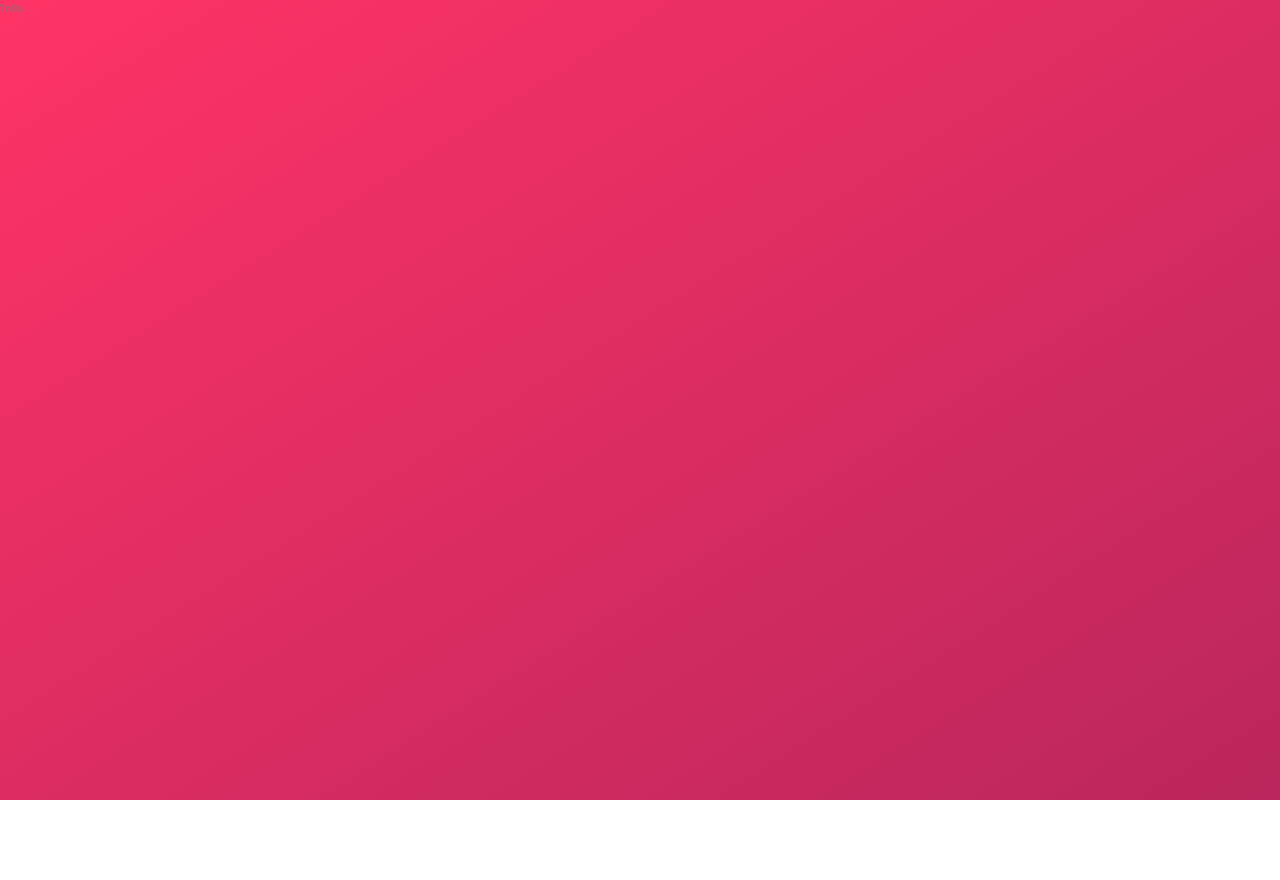
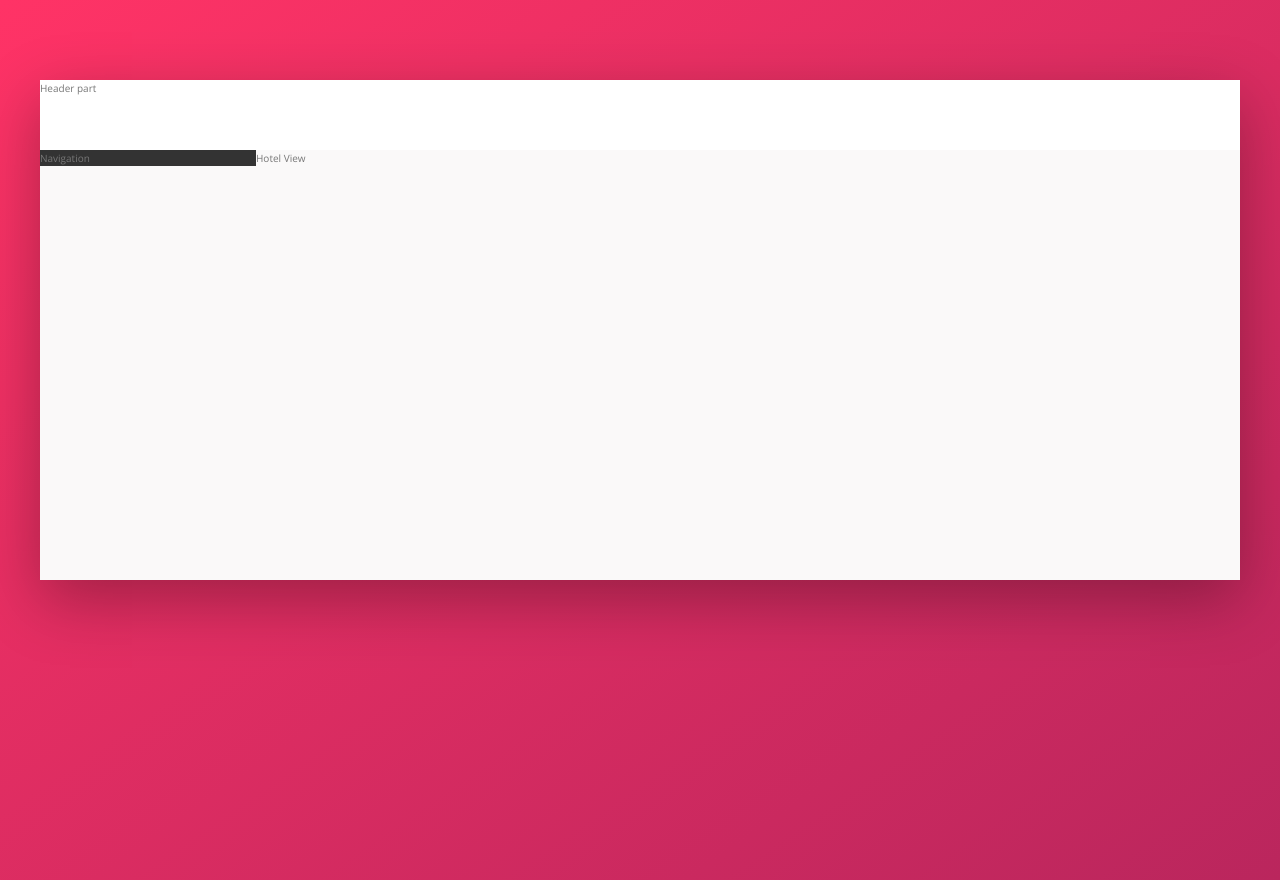
Before and after one commit to chayanmaji/Trillo, a website: page index.html in a window 1280 px wide. Before the commit the page ends 800 px from the top, so only its background shows below. Drawn offline with nearby package versions, Linux system fonts and the light colour scheme.

Commit message:
Created the page layout

```diff
--- a/index.html
+++ b/index.html
@@ -11,6 +11,18 @@
         <title>trillo &mdash; Your all-in-one booking app</title>
     </head>
     <body>
-        Trillo
+        <div class="container">
+            <header class="header">
+                Header part
+            </header>
+            <div class="content">
+                <nav class="sidebar">
+                    Navigation
+                </nav>
+                <main class="hotel-view">
+                    Hotel View
+                </main>
+            </div>
+        </div>
     </body>
 </html>
--- a/sass/_base.scss
+++ b/sass/_base.scss
@@ -29,6 +29,8 @@
     --color-grey-dark-1: #333;
     --color-grey-dark-2: #777;
     --color-grey-dark-3: #999;
+
+    --shadow-dark: 0 2rem 6rem rgba(0, 0, 0, 0.3);
 }
 
 *{
--- a/sass/_layout.scss
+++ b/sass/_layout.scss
@@ -0,0 +1,28 @@
+.container {
+    max-width: 120rem;
+    margin: 8rem auto;
+    background-color: var(--color-grey-light-1);
+    box-shadow: var(--shadow-dark);
+
+    min-height: 50rem;
+}
+
+.header {
+    height: 7rem;
+    background-color: #fff;
+    border-bottom: var(--color-grey-light-2);
+
+}
+
+.content {
+    display: flex;
+}
+
+.sidebar {
+    background-color: var(--color-grey-dark-1);
+    flex: 0 0 18%;
+}
+
+.hotel-view {
+    flex: 1;
+}
```
Also changed, not shown: css/style.css.
